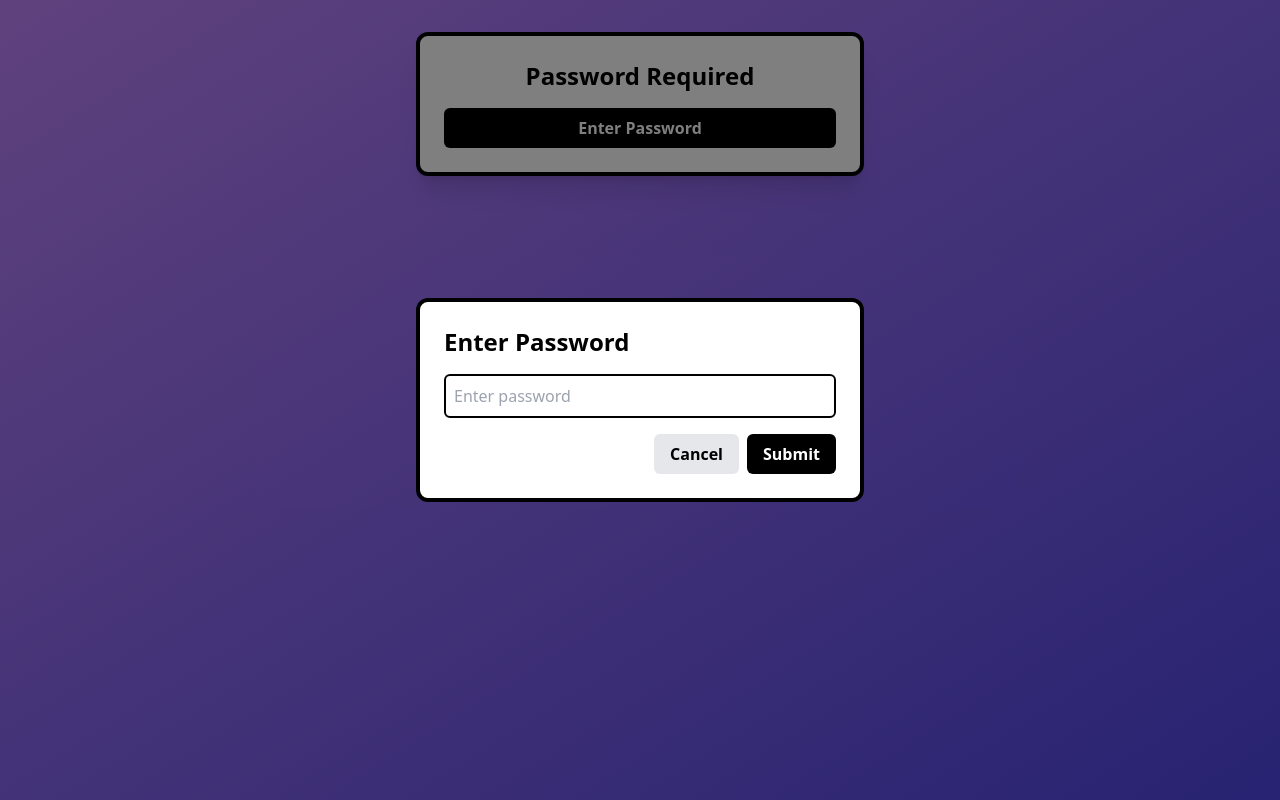
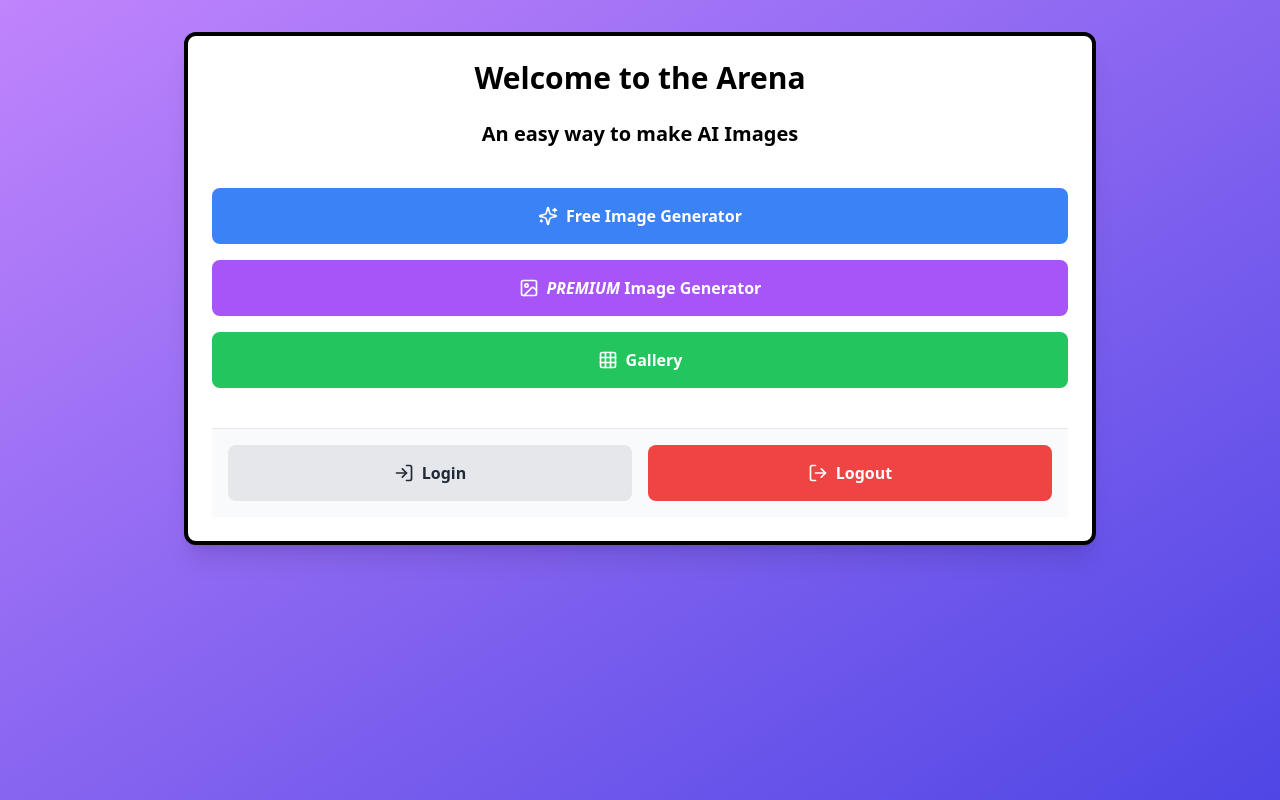
Before and after one commit to SailingSF/aiartarena-frontend, a React (Create React App) app: page / in a window 1280 px wide. Built offline with nearby package versions, Linux system fonts and the light colour scheme; no server answers.

Commit message:
remove password to enter

```diff
--- a/src/App.js
+++ b/src/App.js
@@ -1,63 +1,33 @@
-import React, { useState, useEffect } from 'react';
+import React from 'react';
 import { BrowserRouter, Routes, Route, Navigate } from 'react-router-dom';
 import FreeImageGenerator from './components/FreeImageGenerator';
 import PremiumGenerator from './components/PremiumGenerator';
 import Gallery from './components/Gallery';
 import Home from './components/Home';
-import PasswordSetup from './components/PasswordPrompt';
 import AuthModal from './components/AuthModal';
 
 function App() {
-  const [isAuthenticated, setIsAuthenticated] = useState(false);
-  const [isPasswordModalOpen, setIsPasswordModalOpen] = useState(false);
-  const [isAuthModalOpen, setIsAuthModalOpen] = useState(false);
-
-  useEffect(() => {
-    const authStatus = localStorage.getItem('isAuthenticated');
-    if (authStatus === 'true') {
-      setIsAuthenticated(true);
-    } else {
-      setIsPasswordModalOpen(true);
-    }
-  }, []);
-
-  const handleLogout = () => {
-    setIsAuthenticated(false);
-    localStorage.removeItem('isAuthenticated');
-    setIsPasswordModalOpen(true);
-  };
+  const [isAuthModalOpen, setIsAuthModalOpen] = React.useState(false);
 
   const handleOpenAuthModal = () => {
     setIsAuthModalOpen(true);
   };
 
+  const handleLogout = () => {
+    localStorage.removeItem('token');
+    console.log('User logged out');
+  };
+
   return (
     <BrowserRouter>
       <div className="App min-h-screen bg-gradient-to-br from-purple-400 to-indigo-600 p-4 sm:p-8 font-sans">
-        {!isAuthenticated ? (
-          <div className="max-w-md mx-auto bg-white border-4 border-black rounded-xl p-6 shadow-xl">
-            <h2 className="text-2xl font-bold mb-4 text-center">Password Required</h2>
-            <button
-              onClick={() => setIsPasswordModalOpen(true)}
-              className="w-full bg-black text-white font-bold py-2 px-4 rounded-md hover:bg-gray-800 transition duration-300"
-            >
-              Enter Password
-            </button>
-          </div>
-        ) : (
         <Routes>
-            <Route path="/" element={<Home onLogout={handleLogout} onOpenAuthModal={handleOpenAuthModal} />} />
+          <Route path="/" element={<Home onOpenAuthModal={handleOpenAuthModal} onLogout={handleLogout} />} />
           <Route path="/generate" element={<FreeImageGenerator />} />
           <Route path="/premium" element={<PremiumGenerator />} />
           <Route path="/gallery" element={<Gallery />} />
           <Route path="*" element={<Navigate to="/" replace />} />
         </Routes>
-        )}
-        <PasswordSetup
-          isOpen={isPasswordModalOpen}
-          setIsOpen={setIsPasswordModalOpen}
-          onAuthenticate={setIsAuthenticated}
-        />
         <AuthModal
           isOpen={isAuthModalOpen}
           onClose={() => setIsAuthModalOpen(false)}
```
Lines whose indentation alone changed are shown as unchanged.
